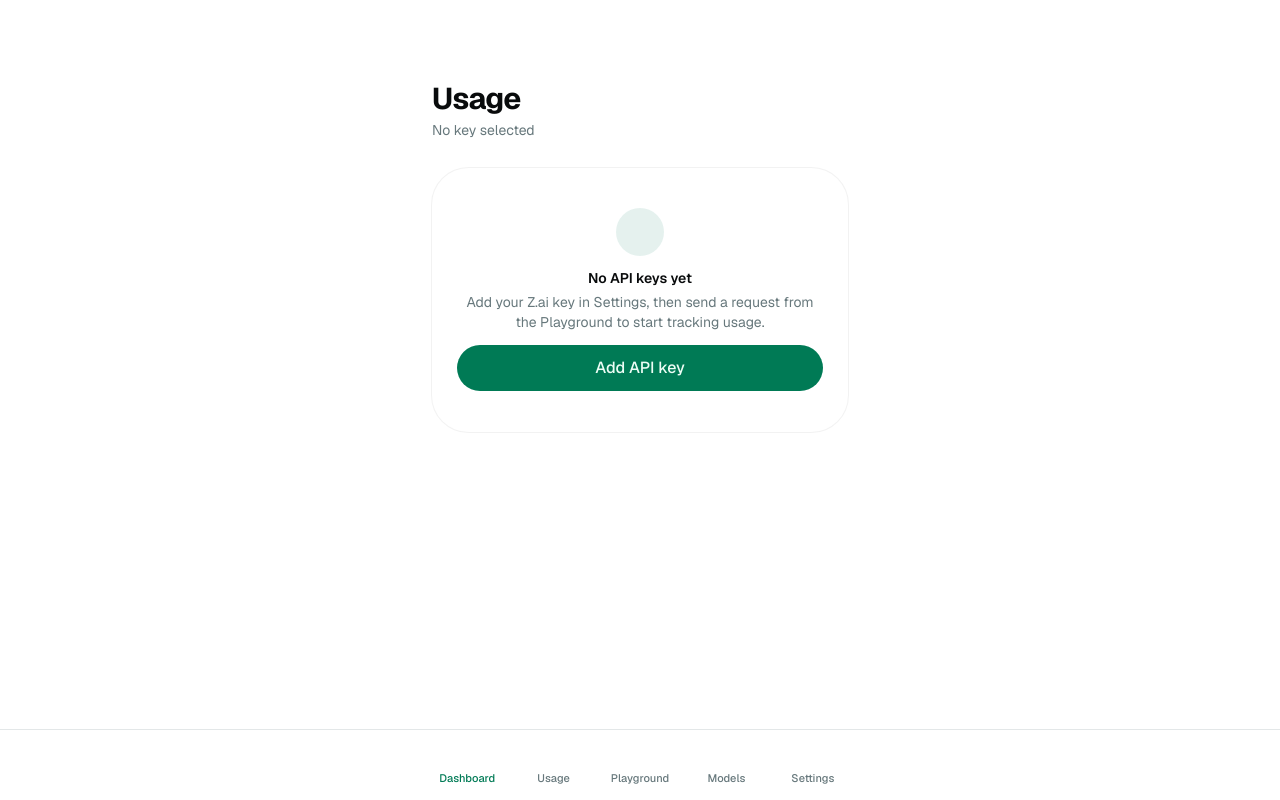
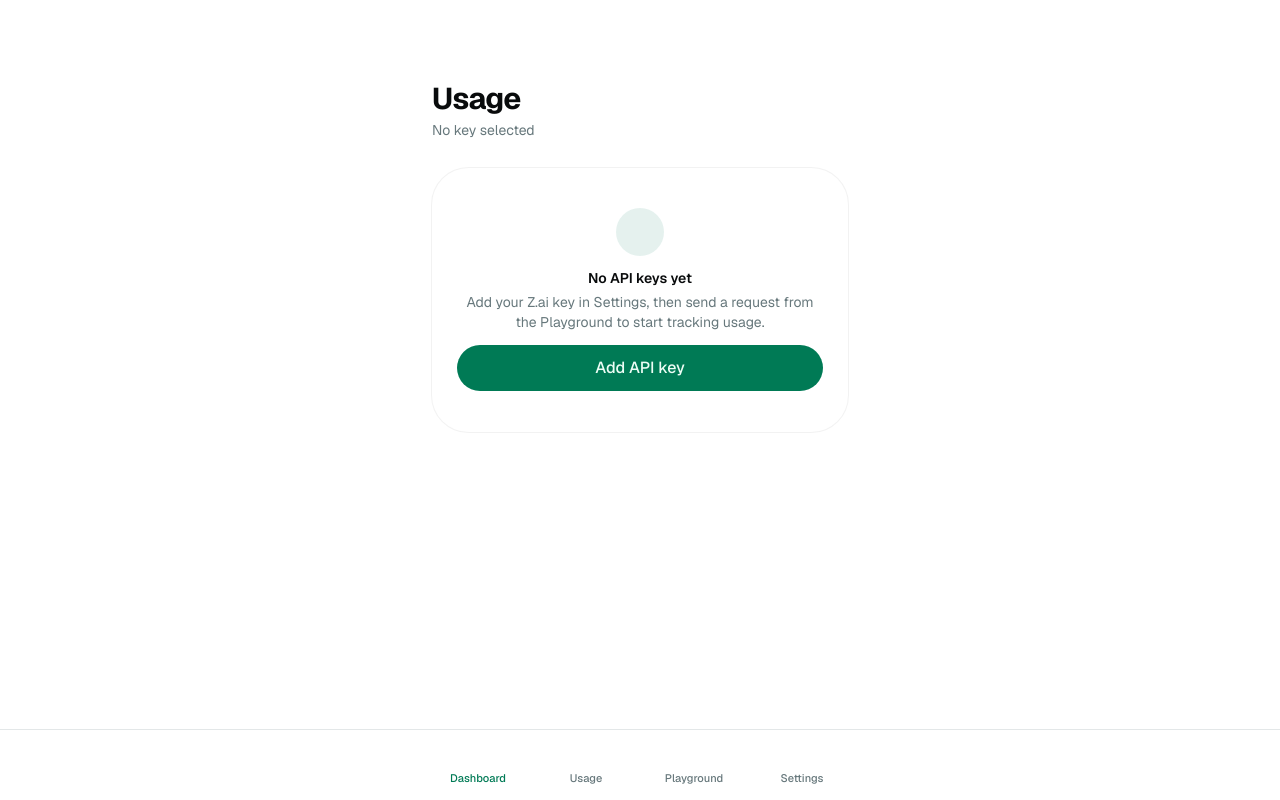
Before and after one commit to phalla-doll/ai-quota, a Next.js app: page / in a window 1280 px wide. Built offline with nearby package versions, Linux system fonts and the light colour scheme; some icons are missing.

Commit message:
chore(nav): hide Models tab from bottom nav

```diff
--- a/components/layout/bottom-nav.tsx
+++ b/components/layout/bottom-nav.tsx
@@ -6,7 +6,7 @@ import { HugeiconsIcon } from "@hugeicons/react"
 import {
     DashboardSquare01Icon,
     ChartLineData01Icon,
-    AiBrain01Icon,
+    // AiBrain01Icon,
     ChatBotIcon,
     Settings01Icon,
 } from "@hugeicons/core-free-icons"
@@ -16,7 +16,7 @@ const items = [
     { href: "/", label: "Dashboard", icon: DashboardSquare01Icon },
     { href: "/usage", label: "Usage", icon: ChartLineData01Icon },
     { href: "/playground", label: "Playground", icon: ChatBotIcon },
-    { href: "/models", label: "Models", icon: AiBrain01Icon },
+    // { href: "/models", label: "Models", icon: AiBrain01Icon },
     { href: "/settings", label: "Settings", icon: Settings01Icon },
 ] as const
 
```
